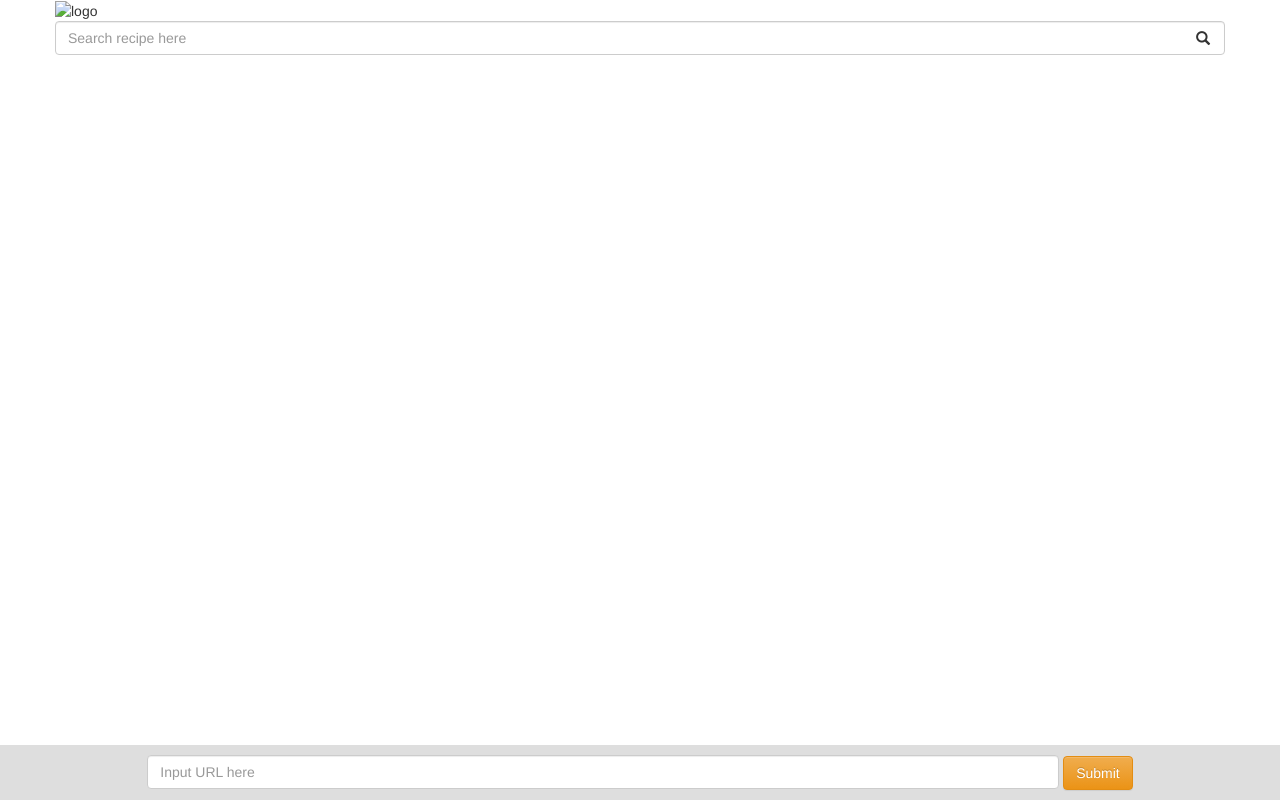
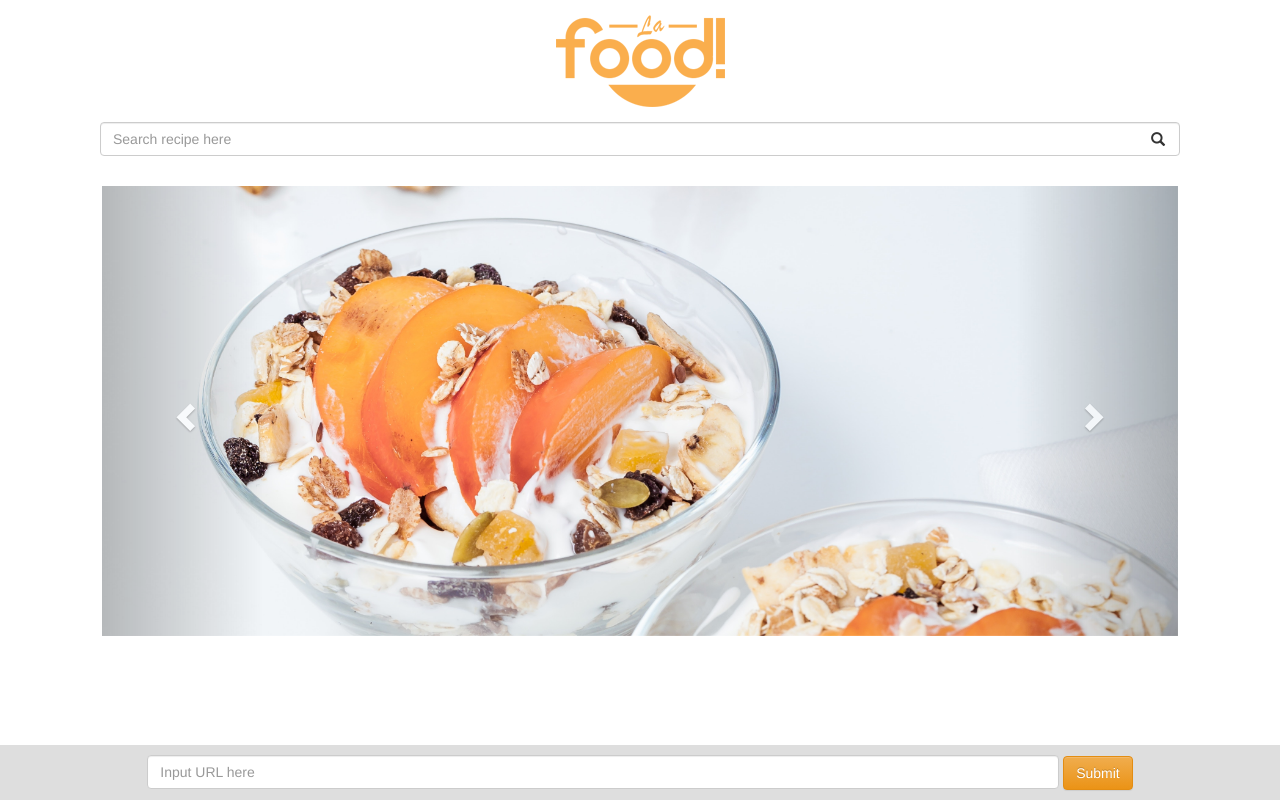
Before and after one commit to Pragistyo/pict-cook-share, a plain HTML site: page client/index.html in a window 1280 px wide. Drawn offline with nearby package versions, Linux system fonts and the light colour scheme.

```diff
--- a/client/css/style.css
+++ b/client/css/style.css
@@ -1,11 +1,26 @@
 *{
 
 }
-header{
+
+/*content*/
+.carousel-wrap{
+  padding: 0 8% 0 8%;
+}
+.carousel-inner .item .iimg{
+  object-fit: cover;
+   width: 100%;
+   height: 450px;
+}
+.heading{
+  text-align: center;
+  padding: 0 8% 0 8%;
+}
+.heading img{
+  padding: 15px 5px;
 }
 section{
   margin-top: 30px;
-  margin-bottom: 70px;
+  /* margin-bottom: 70px; */
 }
 .search-wrap{
   position: relative;
--- a/client/index.html
+++ b/client/index.html
@@ -13,15 +13,40 @@
 </head>
 
 <body>
-  <header class="container">
-    <div class="row">
-      <img src="" alt="logo">
+  <header class="container-fluid">
+    <div class="row heading">
+      <img src="/image/logo.png" alt="logo">
       <div class="search-wrap">
         <input type="text" name="search" class="form-control serachRecipe" placeholder="Search recipe here">
         <span class="src glyphicon glyphicon-search" aria-hidden="true"></span>
       </div>
     </div>
   </header>
+
+  <section class="carousel-wrap">
+    <div id="myCarousel" class="carousel slide">
+      <div class="carousel-inner" role="listbox">
+        <div class="item active">
+          <img class="iimg" src="/image/header2.jpg" alt="Chania" >
+        </div>
+        <div class="item">
+          <img class="iimg" src="/image/header1.jpg" alt="Flower" >
+        </div>
+        <div class="item">
+          <img class="iimg" src="/image/header3.jpg" alt="Flower" >
+        </div>
+      </div>
+
+      <a class="left carousel-control" href="#myCarousel" role="button">
+        <span class="glyphicon glyphicon-chevron-left" aria-hidden="true"></span>
+        <span class="sr-only">Previous</span>
+      </a>
+      <a class="right carousel-control" href="#myCarousel" role="button">
+        <span class="glyphicon glyphicon-chevron-right" aria-hidden="true"></span>
+        <span class="sr-only">Next</span>
+      </a>
+    </div>
+  </section>
 
   <section class="container">
     <div class="row">
```
Also changed, not shown: client/image/header2.jpg (added), client/image/logo.png (added), 2 other files.
